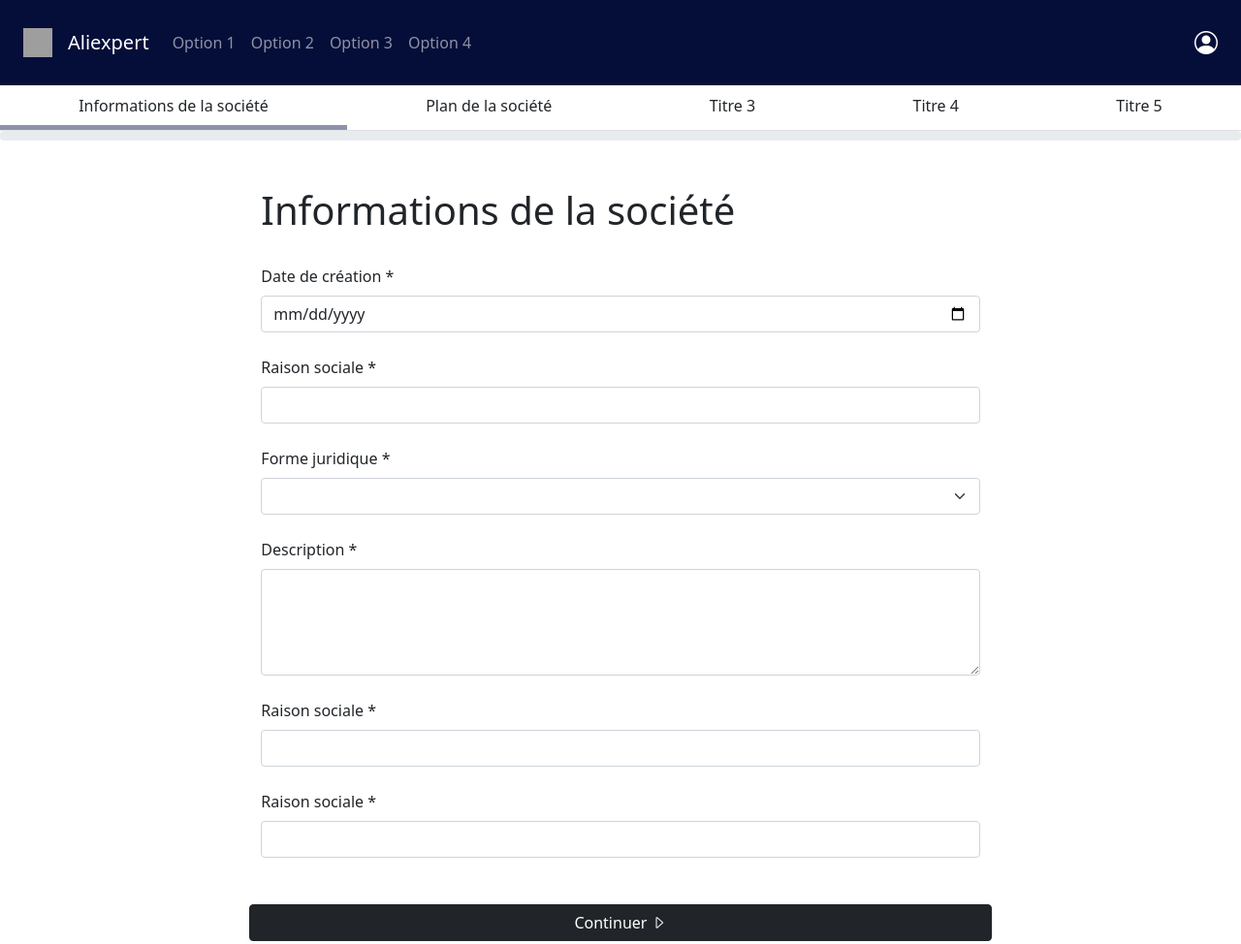
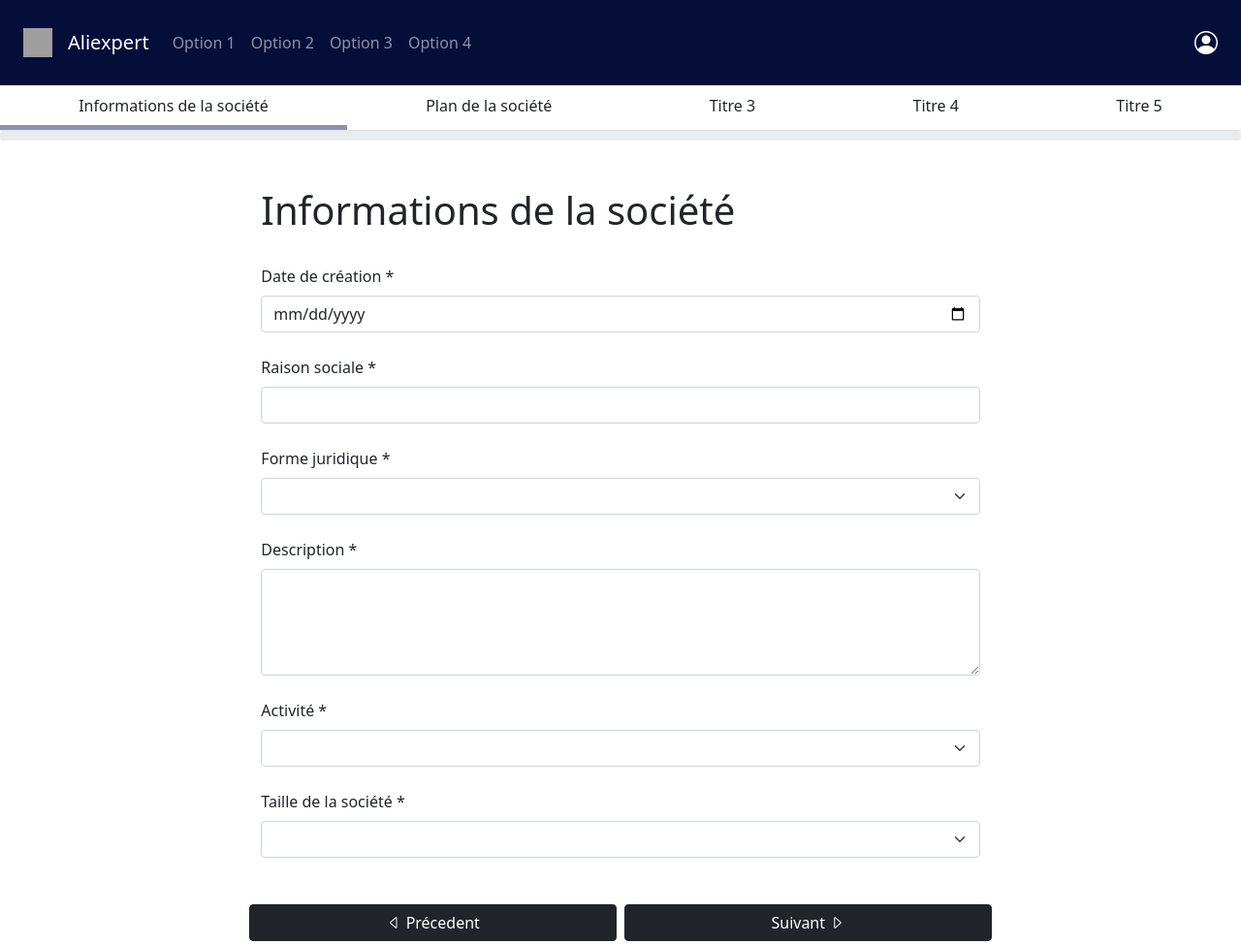
Before and after one commit to Develoopper/aliexpert, a plain HTML site: page index.html in a window 1280 px wide. Shown: the top 974 px of the page at 97% size. Drawn offline with nearby package versions, Linux system fonts and the light colour scheme; grey boxes are pictures that could not be loaded.

Commit message:
published to github pages

```diff
--- a/form.js
+++ b/form.js
@@ -4,7 +4,7 @@ const form1 = {
     { id: 'date', label: "Date de création", date: true },
     { id: 'nom', label: "Raison sociale" },
     {
-      id: 'form-juridique', label: "Forme juridique",
+      id: 'formJuridique', label: "Forme juridique",
       options: [
         "SA",
         "SARL",
@@ -15,8 +15,24 @@ const form1 = {
       ]
     },
     { id: 'description', label: "Description", textarea: true },
-    { id: 'nom1', label: "Raison sociale" },
-    { id: 'nom2', label: "Raison sociale" },
+    {
+      id: 'activite', label: "Activité",
+      options: [
+        "Service",
+        "Industrie",
+        "Négocie"
+      ]
+    },
+    {
+      id: 'tailleSociete', label: "Taille de la société",
+      options: [
+        "Sans chiffre d'affaires",
+        "CA inférieur à 1 million de dirhams",
+        "CA entre 1 million et 5 millions de dirhams",
+        "CA entre 5 million et 10 millions de dirhams",
+        "CA plus de 10 millions de dirhams",
+      ]
+    },
   ]
 }
 
--- a/index.html
+++ b/index.html
@@ -79,7 +79,7 @@
 			</ul>
 			<!-- Progress bar -->
 			<div class="progress">
-				<div class="progress-bar progress-bar-striped" role="progressbar" style="width: 0%" aria-valuenow="0" aria-valuemin="0" aria-valuemax="100"></div>
+				<div class="progress-bar progress-bar-striped progress-bar-animated" role="progressbar" style="width: 0%" aria-valuenow="0" aria-valuemin="0" aria-valuemax="100"></div>
 			</div>
 		</div>
 
--- a/index.js
+++ b/index.js
@@ -25,9 +25,9 @@ function showForm() {
         html += `<option value="${option}">${option}</option>`
 
       $('#form').append(`
-        <div class='col'>
-          <label for="type" class="form-label">${input.label} *</label>
-          <select class="form-select" id="type" required>
+        <div>
+          <label for="${input.id}" class="form-label">${input.label} *</label>
+          <select class="form-select" id="${input.id}" required>
             <option value="" selected></option>
             ${html}
           </select>
@@ -70,8 +70,12 @@ function showForm() {
   }
 
   $('#form').append(`
-    <button type="button" id="submit" class="my-5 btn btn-dark">
-      Continuer
+    <button type="button" id="submit" class="my-5 btn btn-dark col me-2">
+      <i class="bi bi-caret-left"></i>
+      Précedent
+    </button>
+    <button type="button" id="submit" class="my-5 btn btn-dark col">
+      Suivant
       <i class="bi bi-caret-right"></i>
     </button>
   `)
```
